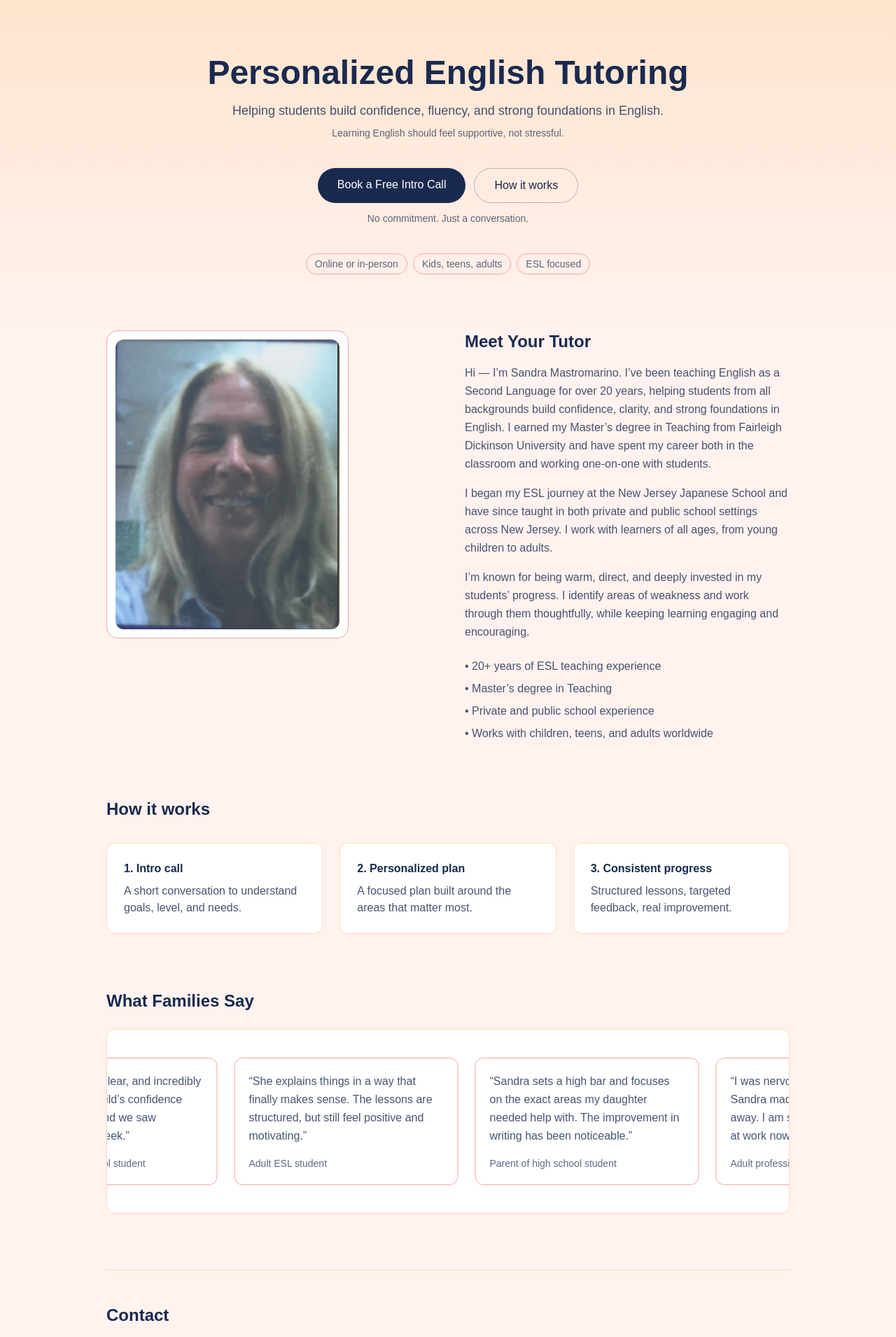
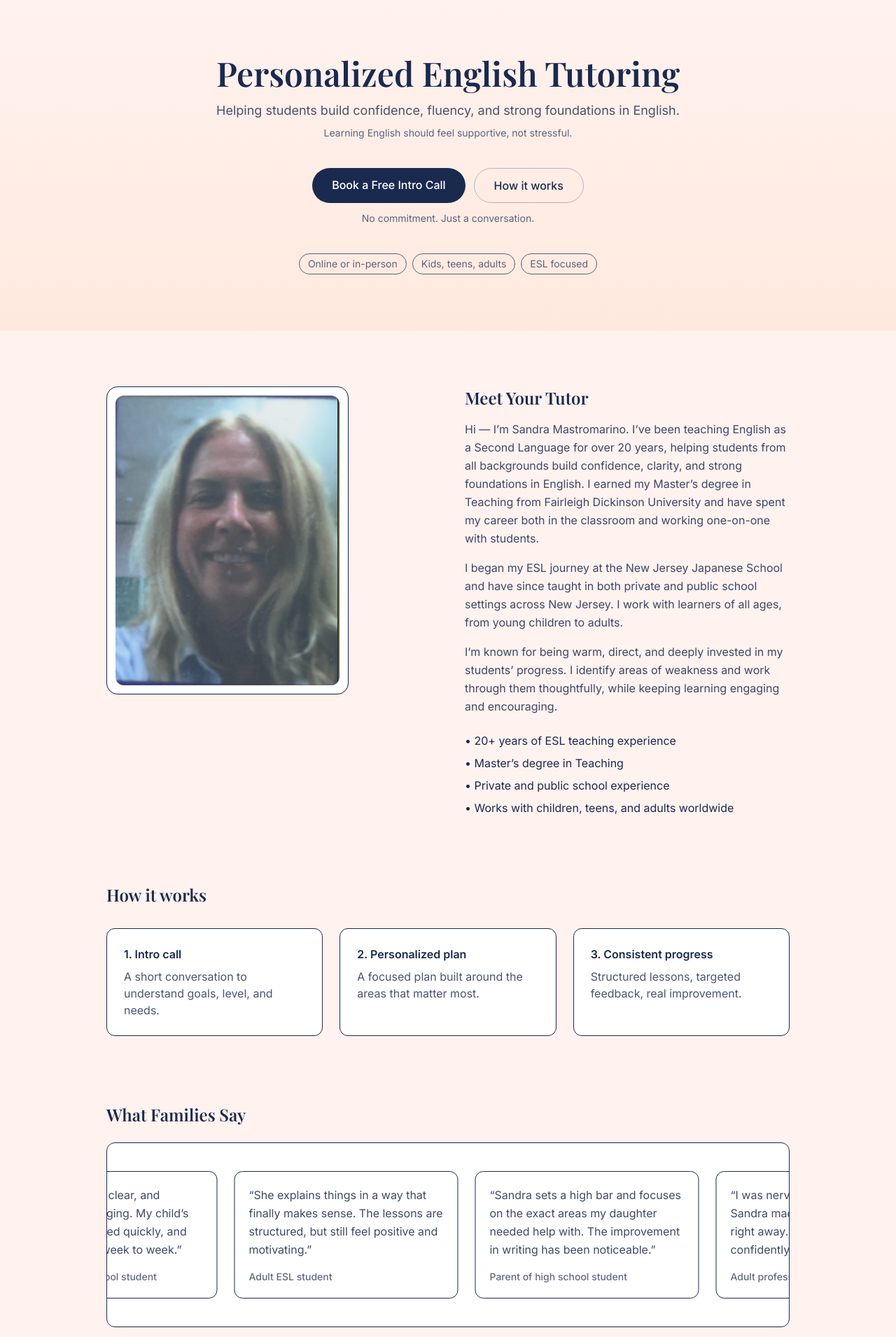
Before and after one commit to Ryan-Zihenni/sandra-tutoring, a Next.js app: page / in a window 1280 px wide. Shown: the top 1910 px of the page at 70% size. Built offline with nearby package versions, Linux system fonts and the light colour scheme.

Commit message:
Apply serif headlines and left-aligned body text

```diff
--- a/app/page.tsx
+++ b/app/page.tsx
@@ -1,6 +1,18 @@
 "use client";
 
 import Image from "next/image";
+import { Playfair_Display, Inter } from "next/font/google";
+
+const playfair = Playfair_Display({
+  subsets: ["latin"],
+  weight: ["400", "600", "700"],
+  variable: "--font-playfair",
+});
+
+const inter = Inter({
+  subsets: ["latin"],
+  variable: "--font-inter",
+});
 
 const testimonials = [
   {
@@ -39,11 +51,17 @@ export default function Home() {
   const loop = [...testimonials, ...testimonials];
 
   return (
-    <main className="min-h-screen bg-[#FFF2EF] text-[#1A2A4F]">
+    <main
+      className={`${playfair.variable} ${inter.variable} min-h-screen bg-[#FFF2EF] text-[#1A2A4F]`}
+      style={{ fontFamily: "var(--font-inter)" }}
+    >
       {/* Hero */}
-      <div className="bg-gradient-to-b from-[#FFDBB6]/60 to-[#FFF2EF]">
+      <div className="bg-gradient-to-b from-[#FFF2EF] to-[#FFE9DE]">
         <div className="max-w-5xl mx-auto px-6 py-20 text-center">
-          <h1 className="text-4xl md:text-5xl font-semibold mb-4">
+          <h1
+            className="text-4xl md:text-5xl font-semibold mb-4"
+            style={{ fontFamily: "var(--font-playfair)" }}
+          >
             Personalized English Tutoring
           </h1>
 
@@ -58,11 +76,10 @@ export default function Home() {
           <div className="mt-10 flex justify-center gap-3">
             <a
               href="#contact"
-              className="rounded-full bg-[#1A2A4F] text-white px-7 py-3 font-medium hover:opacity-90 transition"
+              className="rounded-full bg-[#1A2A4F] text-white px-7 py-3 font-medium hover:bg-[#23376A] transition"
             >
               Book a Free Intro Call
             </a>
-
             <a
               href="#how"
               className="rounded-full border border-[#1A2A4F]/30 px-7 py-3 font-medium hover:border-[#1A2A4F]/50 transition"
@@ -76,24 +93,18 @@ export default function Home() {
           </div>
 
           <div className="mt-10 flex justify-center gap-2 text-sm text-[#1A2A4F]/70">
-            <span className="rounded-full border border-[#F7A5A5] px-3 py-1">
-              Online or in-person
-            </span>
-            <span className="rounded-full border border-[#F7A5A5] px-3 py-1">
-              Kids, teens, adults
-            </span>
-            <span className="rounded-full border border-[#F7A5A5] px-3 py-1">
-              ESL focused
-            </span>
+            <span className="rounded-full border px-3 py-1">Online or in-person</span>
+            <span className="rounded-full border px-3 py-1">Kids, teens, adults</span>
+            <span className="rounded-full border px-3 py-1">ESL focused</span>
           </div>
         </div>
       </div>
 
       <div className="max-w-5xl mx-auto px-6 pb-24">
         {/* About */}
-        <section className="grid md:grid-cols-2 gap-12 items-start">
-          <div className="flex justify-center md:justify-start">
-            <div className="rounded-2xl border border-[#F7A5A5] p-3 bg-white">
+        <section className="grid md:grid-cols-2 gap-12 items-start mt-20">
+          <div className="flex justify-start">
+            <div className="rounded-2xl border p-3 shadow-sm bg-white">
               <Image
                 src="/tutor.jpg"
                 alt="Sandra Mastromarino"
@@ -104,10 +115,15 @@ export default function Home() {
             </div>
           </div>
 
-          <div>
-            <h2 className="text-2xl font-semibold mb-4">Meet Your Tutor</h2>
+          <div className="text-left">
+            <h2
+              className="text-2xl font-semibold mb-4"
+              style={{ fontFamily: "var(--font-playfair)" }}
+            >
+              Meet Your Tutor
+            </h2>
 
-            <p className="leading-relaxed text-[#1A2A4F]/80">
+            <p className="leading-relaxed text-[#1A2A4F]/85">
               Hi — I’m Sandra Mastromarino. I’ve been teaching English as a Second Language
               for over 20 years, helping students from all backgrounds build confidence,
               clarity, and strong foundations in English. I earned my Master’s degree in
@@ -115,19 +131,19 @@ export default function Home() {
               in the classroom and working one-on-one with students.
             </p>
 
-            <p className="leading-relaxed text-[#1A2A4F]/80 mt-4">
+            <p className="leading-relaxed text-[#1A2A4F]/85 mt-4">
               I began my ESL journey at the New Jersey Japanese School and have since taught
               in both private and public school settings across New Jersey. I work with
               learners of all ages, from young children to adults.
             </p>
 
-            <p className="leading-relaxed text-[#1A2A4F]/80 mt-4">
+            <p className="leading-relaxed text-[#1A2A4F]/85 mt-4">
               I’m known for being warm, direct, and deeply invested in my students’ progress.
               I identify areas of weakness and work through them thoughtfully, while keeping
               learning engaging and encouraging.
             </p>
 
-            <ul className="mt-6 space-y-2 text-[#1A2A4F]/80">
+            <ul className="mt-6 space-y-2">
               <li>• 20+ years of ESL teaching experience</li>
               <li>• Master’s degree in Teaching</li>
               <li>• Private and public school experience</li>
@@ -137,41 +153,54 @@ export default function Home() {
         </section>
 
         {/* How it works */}
-        <section id="how" className="mt-20">
-          <h2 className="text-2xl font-semibold mb-8">How it works</h2>
+        <section id="how" className="mt-24 text-left">
+          <h2
+            className="text-2xl font-semibold mb-8"
+            style={{ fontFamily: "var(--font-playfair)" }}
+          >
+            How it works
+          </h2>
 
           <div className="grid md:grid-cols-3 gap-6">
-            {[
-              ["1. Intro call", "A short conversation to understand goals, level, and needs."],
-              ["2. Personalized plan", "A focused plan built around the areas that matter most."],
-              ["3. Consistent progress", "Structured lessons, targeted feedback, real improvement."],
-            ].map(([title, text]) => (
-              <div
-                key={title}
-                className="rounded-xl border border-[#FFDBB6] p-6 bg-white"
-              >
-                <div className="font-semibold">{title}</div>
-                <p className="mt-2 text-[#1A2A4F]/80">{text}</p>
-              </div>
-            ))}
+            <div className="rounded-xl border p-6 bg-white">
+              <div className="font-semibold">1. Intro call</div>
+              <p className="mt-2 text-[#1A2A4F]/80">
+                A short conversation to understand goals, level, and needs.
+              </p>
+            </div>
+            <div className="rounded-xl border p-6 bg-white">
+              <div className="font-semibold">2. Personalized plan</div>
+              <p className="mt-2 text-[#1A2A4F]/80">
+                A focused plan built around the areas that matter most.
+              </p>
+            </div>
+            <div className="rounded-xl border p-6 bg-white">
+              <div className="font-semibold">3. Consistent progress</div>
+              <p className="mt-2 text-[#1A2A4F]/80">
+                Structured lessons, targeted feedback, real improvement.
+              </p>
+            </div>
           </div>
         </section>
 
         {/* Testimonials */}
-        <section className="mt-20">
-          <h2 className="text-2xl font-semibold mb-6">What Families Say</h2>
+        <section className="mt-24 text-left">
+          <h2
+            className="text-2xl font-semibold mb-6"
+            style={{ fontFamily: "var(--font-playfair)" }}
+          >
+            What Families Say
+          </h2>
 
-          <div className="relative overflow-hidden border border-[#FFDBB6] rounded-xl bg-white">
+          <div className="relative overflow-hidden border rounded-xl bg-white">
             <div className="marquee flex gap-6 px-6 py-10 whitespace-nowrap">
               {loop.map((t, i) => (
                 <div
                   key={i}
-                  className="w-[320px] shrink-0 rounded-xl border border-[#F7A5A5] p-5 bg-white whitespace-normal"
+                  className="w-[320px] shrink-0 rounded-xl border p-5 bg-white whitespace-normal"
                 >
-                  <p className="leading-relaxed text-[#1A2A4F]/80">
-                    “{t.quote}”
-                  </p>
-                  <p className="mt-4 text-sm text-[#1A2A4F]/70 font-medium">
+                  <p className="leading-relaxed text-[#1A2A4F]/85">“{t.quote}”</p>
+                  <p className="mt-4 text-sm font-medium text-[#1A2A4F]/70">
                     {t.name}
                   </p>
                 </div>
@@ -181,9 +210,14 @@ export default function Home() {
         </section>
 
         {/* Contact */}
-        <section id="contact" className="mt-20 border-t border-[#FFDBB6] pt-12">
-          <h2 className="text-2xl font-semibold mb-3">Contact</h2>
-          <p className="text-[#1A2A4F]/80">
+        <section id="contact" className="mt-24 border-t pt-12 text-left">
+          <h2
+            className="text-2xl font-semibold mb-3"
+            style={{ fontFamily: "var(--font-playfair)" }}
+          >
+            Contact
+          </h2>
+          <p>
             Email:{" "}
             <span className="font-medium">sandrasuzz00@gmail.com</span>
           </p>
```
